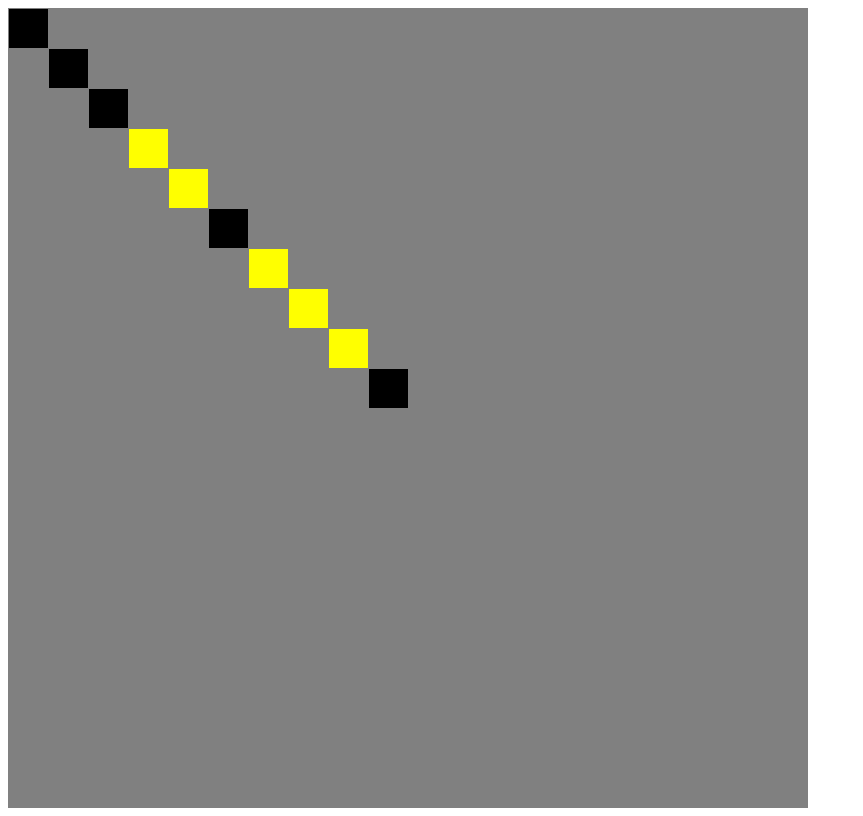
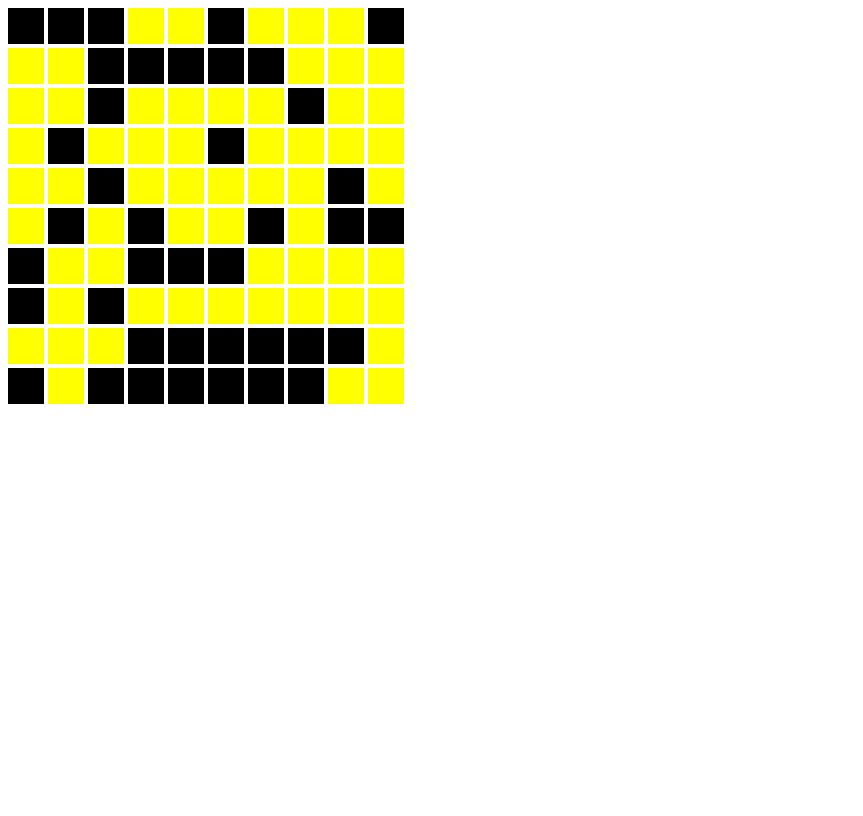
Before and after one commit to jeebeeng/firefly-fun-react, a React (Create React App) app: page / in a window 1280 px wide. Shown: the whole page, without its empty margins (0-863 px from the left). Built offline with nearby package versions, Linux system fonts and the light colour scheme.

Commit message:
Remove field inline style and add styling to firefly

```diff
--- a/src/Game.js
+++ b/src/Game.js
@@ -34,10 +34,10 @@ const Firefly = ({ data, update }) => {
     <div
       className="firefly"
       style={{
-        height: `${FIREFLY_SIZE - 1}px`,
-        width: `${FIREFLY_SIZE - 1}px`,
-        left: `${FIREFLY_SIZE * data.x + 1}px`,
-        top: `${FIREFLY_SIZE * data.y + 1}px`,
+        height: `${FIREFLY_SIZE - 4}px`,
+        width: `${FIREFLY_SIZE - 4}px`,
+        left: `${FIREFLY_SIZE * data.x}px`,
+        top: `${FIREFLY_SIZE * data.y}px`,
         backgroundColor: `${color}`
       }}
     ></div>
@@ -50,7 +50,9 @@ const Game = () => {
   useEffect(() => {
     const newFireflies = []
     for (let i = 0; i < 10; i++) {
-      newFireflies.push({ x: i, y: i, interval: randomInterval() })
+      for (let j = 0; j < 10; j++) {
+        newFireflies.push({ x: j, y: i, interval: randomInterval() })
+      }
     }
     setFireflies(newFireflies)
   }, [])
@@ -74,13 +76,7 @@ const Game = () => {
   }
 
   return (
-    <div
-      className="field"
-      style={{
-        height: `${HEIGHT}px`,
-        width: `${WIDTH}px`
-      }}
-    >
+    <div className="field">
       {fireflies.map(firefly => (
         <Firefly
           key={`${firefly.x}, ${firefly.y}, ${firefly.interval}`}
```
